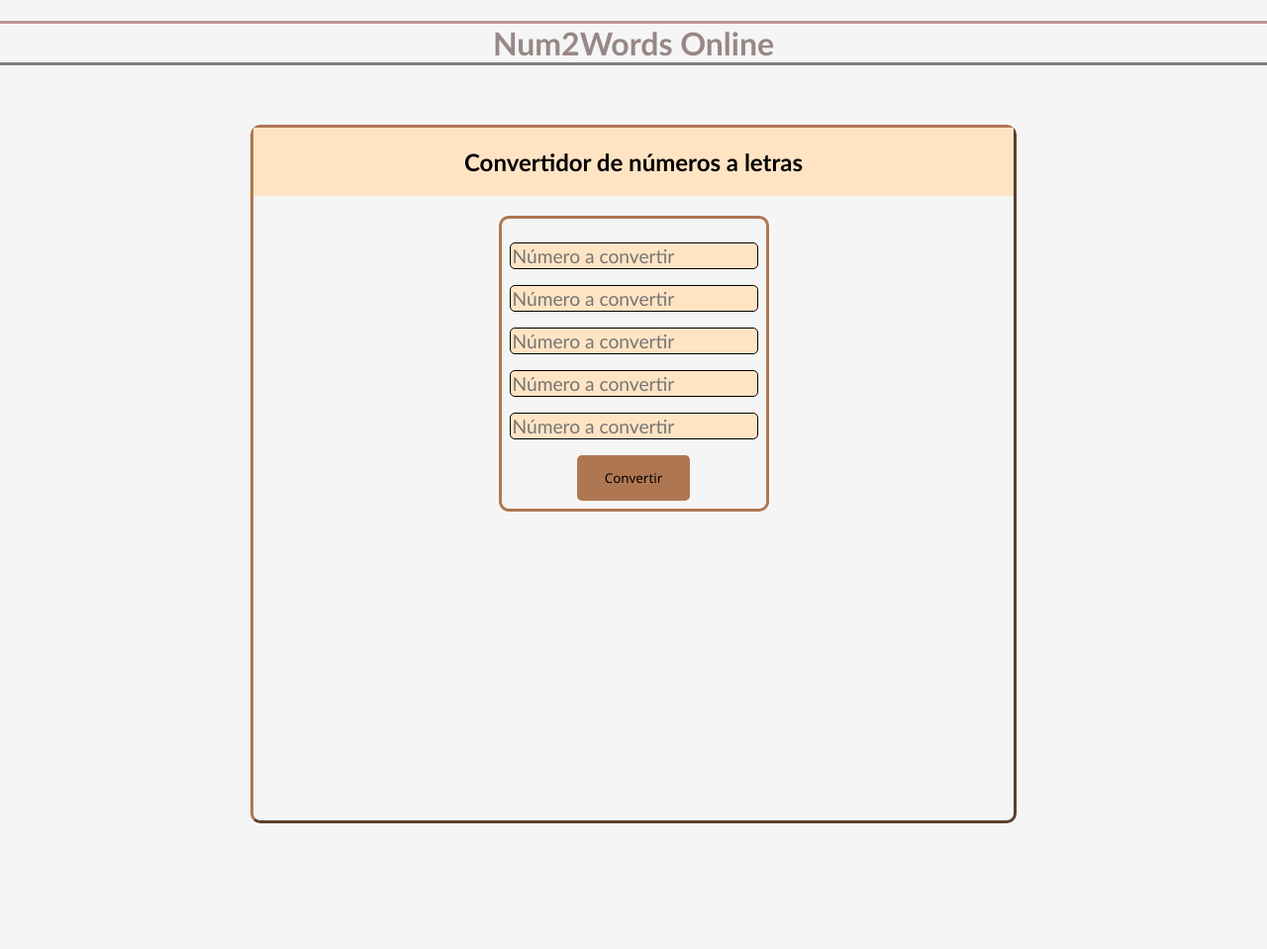
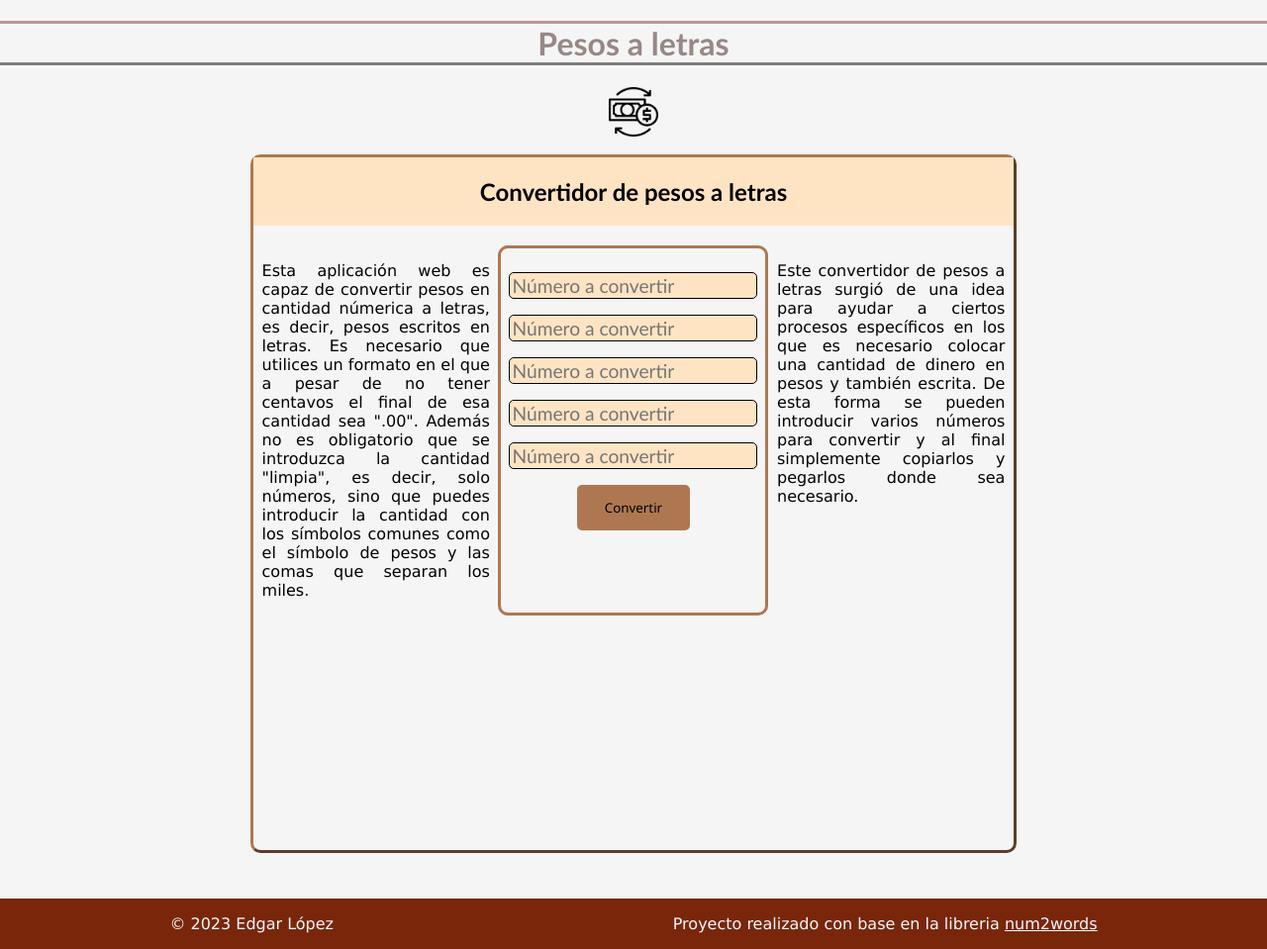
Before and after one commit to IOriginalFireI/pesos_a_letras, a Django app: page / in a window 1280 px wide. Shown: the whole page at 99% size. Before the commit the page ends 832 px from the top, so only its background shows below. Run offline with Django 4.2, Linux system fonts and the light colour scheme.

Commit message:
Versión 1.0

```diff
--- a/numerosaletras/converter/static/Styles/style.css
+++ b/numerosaletras/converter/static/Styles/style.css
@@ -1,3 +1,5 @@
+
+
 body{
     background-color:whitesmoke;
     margin: 0;
@@ -22,12 +24,13 @@ body{
 }
 
 .container{
-    margin-top: 3%;
+
     width: 60%;
     height: 700px;
     border-radius: 10px;
     border-style: outset;
     border-color: rgb(175, 119, 81);
+
 }
 
 .general{
@@ -128,3 +131,36 @@ h2{
     padding: 8px;
     border-radius: 10px;
 }
+
+.inst {
+display: flex;
+justify-content: space-evenly;
+width: 100%;
+font-family: 'Lucida Sans', 'Lucida Sans Regular', 'Lucida Grande', 'Lucida Sans Unicode', Geneva, Verdana, sans-serif;
+
+}
+
+.inst p{
+    width: 30%;
+    text-align: justify;
+}
+
+footer {
+    background-color:rgb(121, 38, 11);
+    margin-top: 46px;
+    width: 100%;
+    color: aliceblue;
+    font-family: 'Lucida Sans', 'Lucida Sans Regular', 'Lucida Grande', 'Lucida Sans Unicode', Geneva, Verdana, sans-serif;
+
+
+}
+
+.ftr{
+    display: flex;
+    justify-content: space-around;
+    align-items: center;
+}
+
+a{
+    color: aliceblue;
+}
--- a/numerosaletras/converter/templates/index.html
+++ b/numerosaletras/converter/templates/index.html
@@ -5,22 +5,38 @@
 <html lang="en">
 
 <head>
+
     <link rel="stylesheet" href="{% static 'Styles/style.css' %}">
     <meta charset="UTF-8">
     <meta name="viewport" content="width=device-width, initial-scale=1.0">
+    <meta name="description" content="Aplicación web que sirve para convertir cantidad en pesos a letras escritas.">
+    <meta name="keywords" content="numeros, letras, convertir, pesos">
+    <meta name="viewport" content="width=device-width, initial-scale=1.0">
 
-    <title>Num2Words</title>
+
+    <title>Pesos a letras</title>
+    <link rel="icon" href="{% static 'Styles/conversion.png' %}" sizes="32x32"  type="image/png">
 </head>
 <body>
 <div class="general">
     <div class="titlecont">
-     <h1 class="titleele">Num2Words Online</h1>
+     <h1 class="titleele">Pesos a letras</h1>
     </div>
+
+<img src="{% static 'Styles/conversion(1).png' %}" height="50px" width="50px" style="margin-bottom: 18px;" >
  <div class="container">
     <div class="numcont">
      <div class="contitle">
-      <h2>Convertidor de números a letras</h2>
+      <h2>Convertidor de pesos a letras</h2>
     </div>
+<div class="inst">
+   <p> Esta aplicación web es capaz de convertir pesos en cantidad númerica a letras, es decir, pesos escritos en letras.
+       Es necesario que utilices un formato en el que a pesar de no tener centavos el final de esa cantidad sea ".00". Además
+       no es obligatorio que se introduzca la cantidad "limpia", es decir, solo números, sino que puedes introducir la cantidad
+       con los símbolos comunes como el símbolo de pesos y las comas que separan los miles.
+   </p>
+
+
   <div class="formi">
    <form action="convertido/" method="POST" >
   {% csrf_token %}
@@ -29,9 +45,23 @@
    <button type="submit" class="btn">Convertir</button>
   </div>
 
+
+
+  </div>
+  <p>
+    Este convertidor de pesos a letras surgió de una idea para ayudar a ciertos procesos específicos en los que es necesario colocar una cantidad de dinero en pesos
+    y también escrita. De esta forma se pueden introducir varios números para convertir y al final simplemente copiarlos y pegarlos donde sea necesario.
+  </p>
 </div>
 </div>
  </div>
 </div>
 </body>
+
+ <footer class="ftr">
+  <p>&copy; 2023 Edgar López</p>
+  <p>Proyecto realizado con base en la libreria <a href="https://pypi.org/project/num2words/" target="_blank">num2words</a></p>
+
+ </footer>
+
 </html>
--- a/numerosaletras/converter/views.py
+++ b/numerosaletras/converter/views.py
@@ -46,6 +46,8 @@ def convertidof(request):
         #Cunando la cantidad termina con .01 dice "con uno centavos" (corregir)
         #Programar quitar las comas de los números que se van a ingresar
 
+        #Para que no se puedan usar letras utilizar isdigit que ayuda a comprobar que determinado elemento de una cadena sea un número
+
         for palabra, valor in dicc.items():
             numv1 = numv1.replace(palabra, valor)
             numv2 = numv2.replace(palabra, valor)
@@ -55,6 +57,9 @@ def convertidof(request):
 
 
         if numv1:
+
+             if numv1[:-3].isdigit() == False or numv1[-2:-1].isdigit() == False:
+              return HttpResponse("Ingresa números en formato correcto.")
 
              if len(numv1) < 3 or numv1[-3] != ".":
               return HttpResponse("Ingresa números en formato correcto.")
@@ -68,6 +73,9 @@ def convertidof(request):
                  numv11c = numv11c + " centavos"
         if numv2:
 
+             if numv2[:-3].isdigit() == False or numv2[-2:-1].isdigit() == False:
+              return HttpResponse("Ingresa números en formato correcto.")
+
              if len(numv2) < 3 or numv2[-3] != ".":
               return HttpResponse("Ingresa números formato correcto.")
              numv22 = num2words(numv2[0:-3], lang="es_CO", to="currency" )
@@ -79,6 +87,8 @@ def convertidof(request):
              else:
                 numv22c = numv22c + " centavos"
         if numv3:
+             if numv3[:-3].isdigit() == False or numv3[-2:-1].isdigit() == False:
+              return HttpResponse("Ingresa números en formato correcto.")
              if len(numv3) < 3 or numv3[-3] != ".":
               return HttpResponse("Ingresa números en formato correcto.")
              numv33 = num2words(numv3[0:-3], lang="es_CO", to="currency" )
@@ -90,6 +100,8 @@ def convertidof(request):
              else:
                 numv33c = numv33c + " centavos"
         if numv4:
+             if numv4[:-3].isdigit() == False or numv4[-2:-1].isdigit() == False:
+              return HttpResponse("Ingresa números en formato correcto.")
              if len(numv4) < 3 or numv4[-3] != ".":
               return HttpResponse("Ingresa números en formato correcto.")
              numv44 = num2words(numv4[0:-3], lang="es_CO", to="currency" )
@@ -101,6 +113,8 @@ def convertidof(request):
              else:
                  numv44c = numv44c + " centavos"
         if numv5:
+             if numv5[:-3].isdigit() == False or numv5[-2:-1].isdigit() == False:
+              return HttpResponse("Ingresa números en formato correcto.")
              if len(numv5) < 3 or numv5[-3] != ".":
               return HttpResponse("Ingresa números en formato correcto.")
              numv55 = num2words(numv5[0:-3], lang="es_CO", to="currency" )
```
Also changed, not shown: numerosaletras/converter/templates/base.html (+10 -4 lines), numerosaletras/converter/templates/resultado.html (+16 -1 lines), numerosaletras/converter/static/Styles/conversion(1).png (added), numerosaletras/converter/static/Styles/conversion.png (added). Lines whose indentation alone changed are shown as unchanged.
